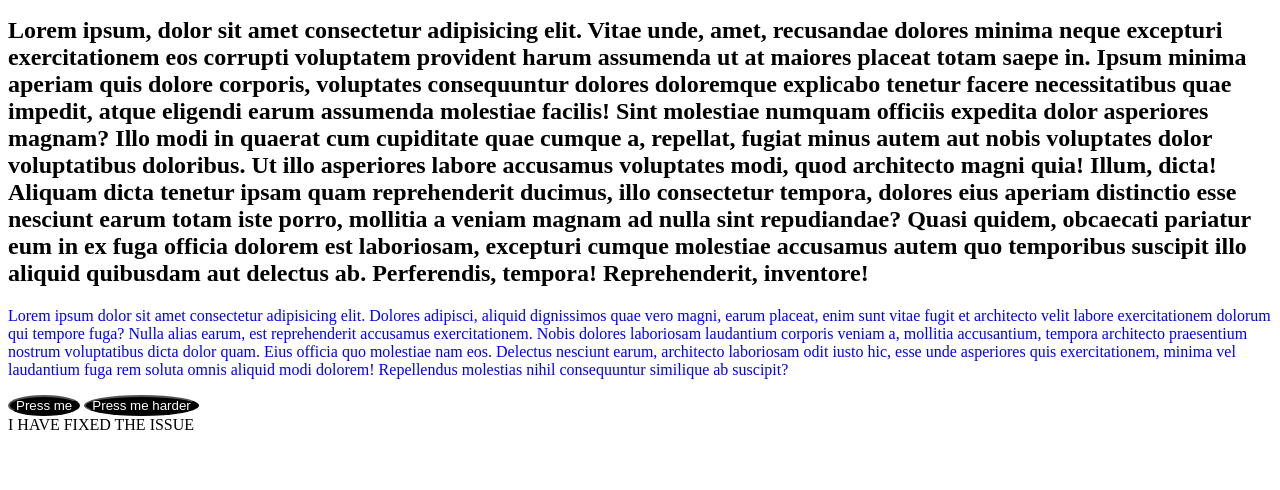
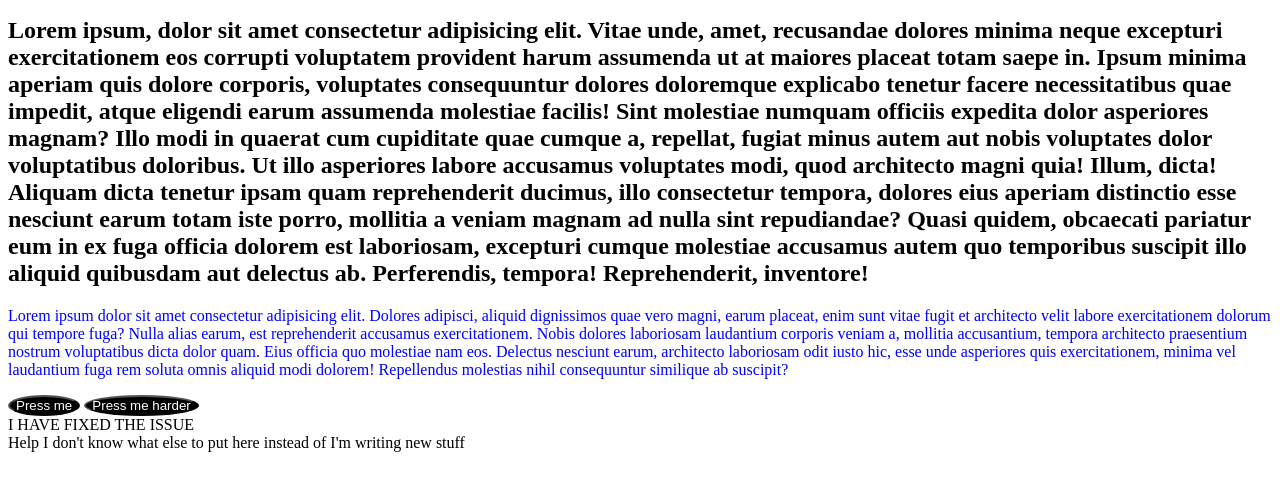
Before and after one commit to Vbeelearncode/Git, a plain HTML site: page index.html in a window 1280 px wide. Shown: the part 48-538 px from the top of the page. Drawn offline with Linux system fonts and the light colour scheme.

Commit message:
updated index.html with a new div

```diff
--- a/index.html
+++ b/index.html
@@ -19,5 +19,6 @@
     <button>Press me</button>
     <button>Press me harder</button>
     <div>I HAVE FIXED THE ISSUE</div>
+    <div>Help I don't know what else to put here instead of I'm writing new stuff</div>
 </body>
 </html>
```
